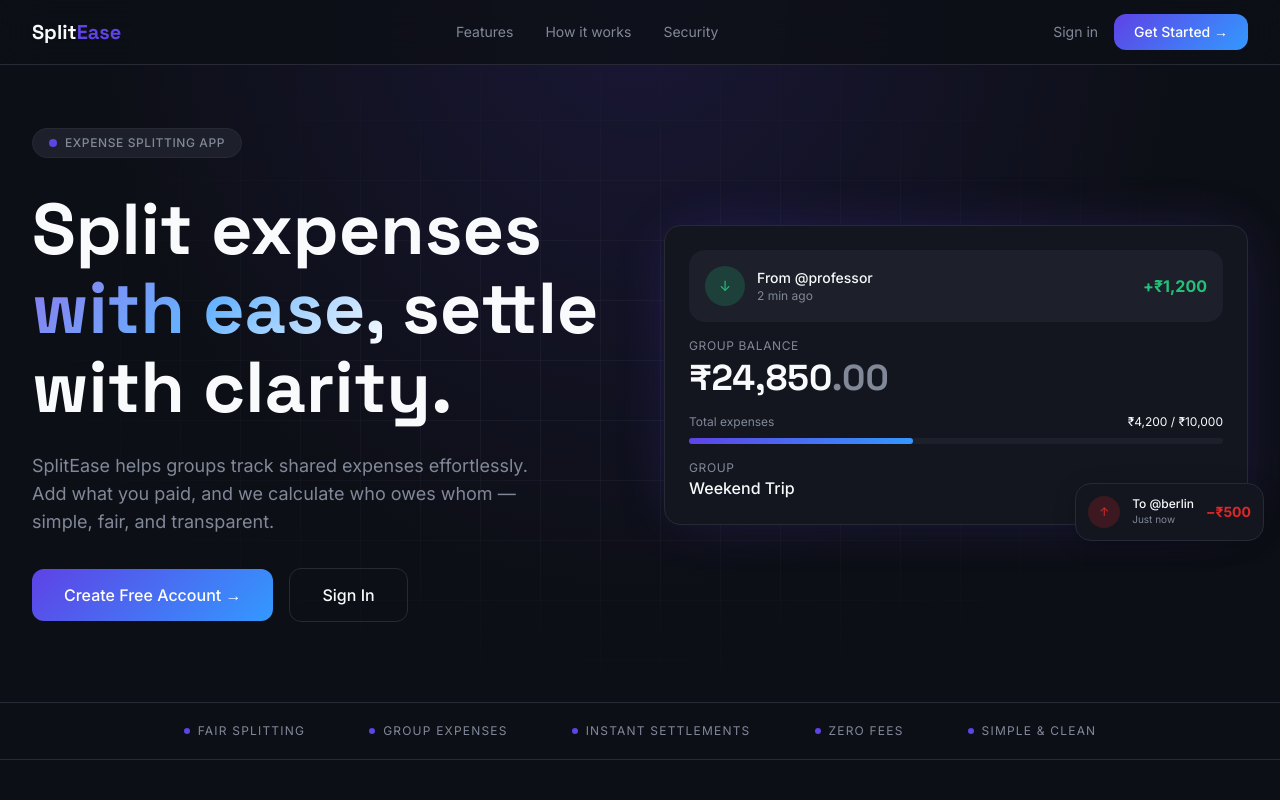
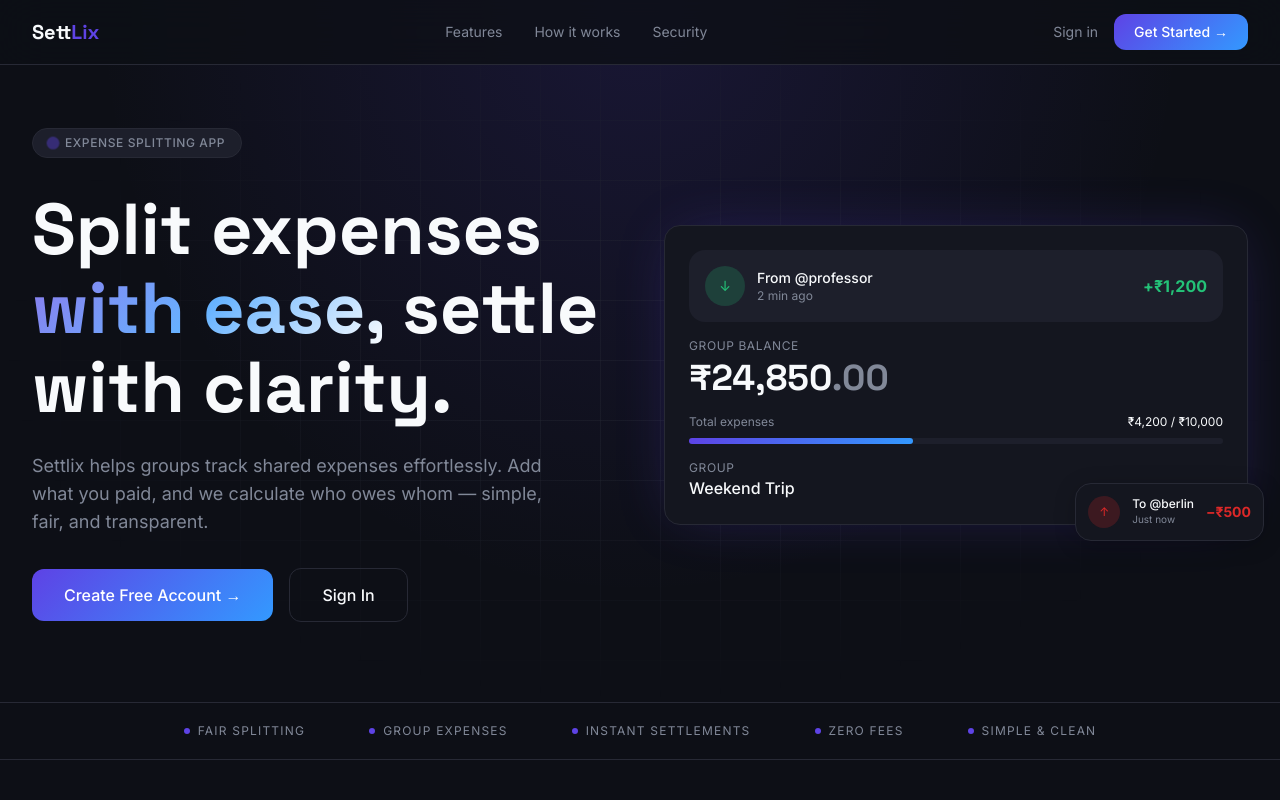
Before and after one commit to harshitsaxena214/expense-sharing-app, a Next.js app in the folder client/: page / in a window 1280 px wide. Shown: the top 800 px of the page. Built offline with nearby package versions, Linux system fonts and the light colour scheme.

Commit message:
refactor: update branding from SplitEase to SettLix across multiple components

```diff
--- a/client/src/app/(dashboard)/dashboard/groups/[groupId]/page.tsx
+++ b/client/src/app/(dashboard)/dashboard/groups/[groupId]/page.tsx
@@ -49,7 +49,7 @@ export default function GroupDetailPage() {
           <ArrowLeft className="w-4 h-4" /> Back
         </button>
         <span className="font-bold text-lg">
-          Split<span className="text-indigo-400">Ease</span>
+          Sett<span className="text-indigo-400">Lix</span>
         </span>
         <div className="w-16" />
       </nav>
--- a/client/src/app/(dashboard)/dashboard/page.tsx
+++ b/client/src/app/(dashboard)/dashboard/page.tsx
@@ -41,7 +41,7 @@ export default function DashboardPage() {
       <nav className="fixed top-0 left-0 right-0 z-50 border-b border-border bg-background/80 backdrop-blur-xl">
         <div className="container flex h-16 items-center justify-between">
           <span className="font-display text-xl font-bold">
-            Split<span className="text-primary">Ease</span>
+            Sett<span className="text-primary">Lix</span>
           </span>
 
           <div className="flex items-center gap-4">
--- a/client/src/components/landing/Footer.tsx
+++ b/client/src/components/landing/Footer.tsx
@@ -5,10 +5,10 @@ const Footer = () => {
     <footer className="border-t border-border py-8">
       <div className="container flex flex-col md:flex-row items-center justify-between gap-4">
         <Link href="/" className="font-display text-lg font-bold">
-          Split<span className="text-primary">Ease</span>
+          Sett<span className="text-primary">Lix</span>
         </Link>
         <p className="text-xs text-muted-foreground">
-          © 2026 SplitEase. All rights reserved.
+          © 2026 SettLix. All rights reserved.
         </p>
         <div className="flex items-center gap-6">
           <Link
--- a/client/src/components/landing/Hero.tsx
+++ b/client/src/components/landing/Hero.tsx
@@ -26,7 +26,7 @@ const Hero = () => {
             transition={{ duration: 0.6, ease: "easeOut" }}
           >
             <div className="inline-flex items-center gap-2 rounded-full border border-border bg-secondary px-4 py-1.5 mb-6 md:mb-8">
-              <span className="h-2 w-2 rounded-full bg-primary" />
+              <span className="h-2 w-2 rounded-full bg-primary animate-ping" />
               <span className="text-xs font-medium tracking-wider uppercase text-muted-foreground">
                 Expense Splitting App
               </span>
@@ -36,7 +36,7 @@ const Hero = () => {
               settle with clarity.
             </h1>
             <p className="text-base md:text-lg text-muted-foreground max-w-lg mb-6 md:mb-8">
-              SplitEase helps groups track shared expenses effortlessly. Add
+              Settlix helps groups track shared expenses effortlessly. Add
               what you paid, and we calculate who owes whom — simple, fair, and
               transparent.
             </p>
--- a/client/src/components/landing/Navbar.tsx
+++ b/client/src/components/landing/Navbar.tsx
@@ -10,7 +10,7 @@ const Navbar = () => {
     <nav className="fixed top-0 left-0 right-0 z-50 border-b border-border bg-background/80 backdrop-blur-xl">
       <div className="container flex h-16 items-center justify-between">
         <Link href="/" className="font-display text-xl font-bold">
-          Split<span className="text-primary">Ease</span>
+          Sett<span className="text-primary">Lix</span>
         </Link>
         <div className="hidden md:flex items-center gap-8">
           <a href="#features" className="text-sm text-muted-foreground hover:text-foreground transition-colors">Features</a>
```
